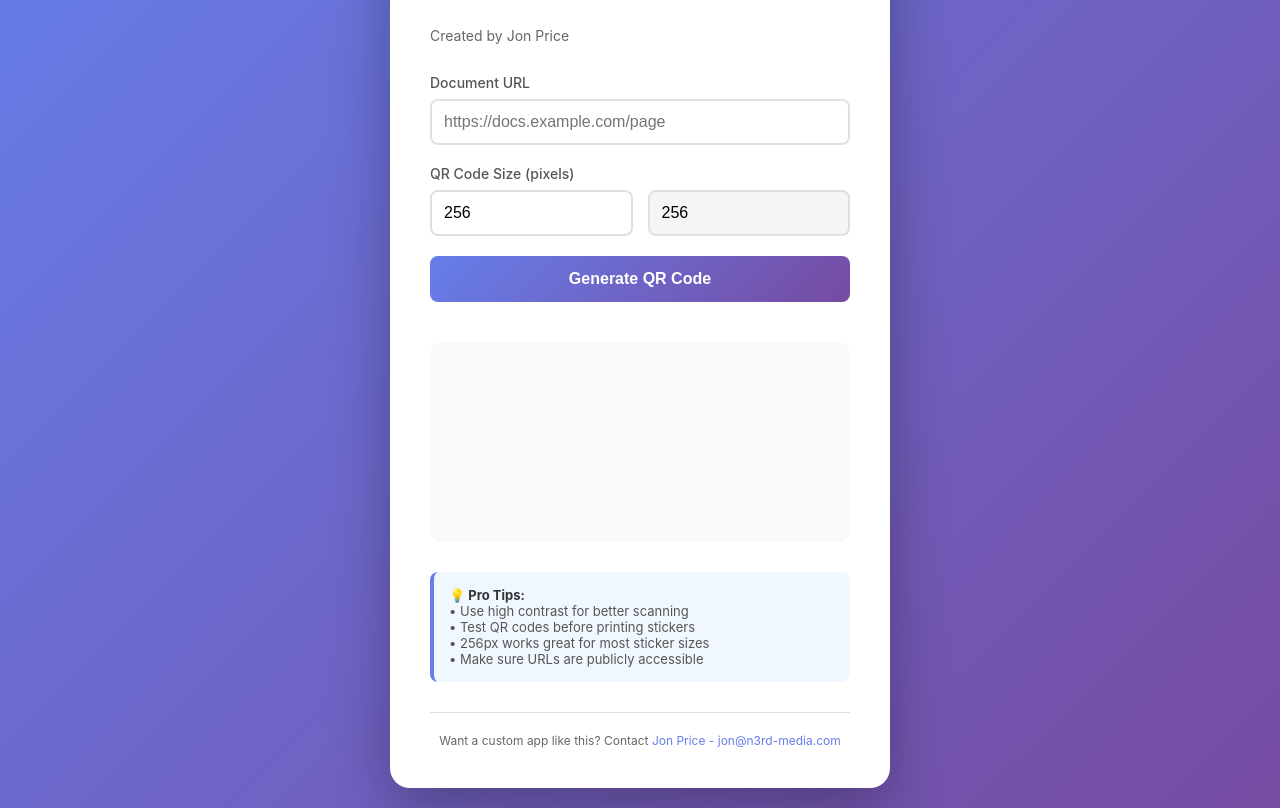
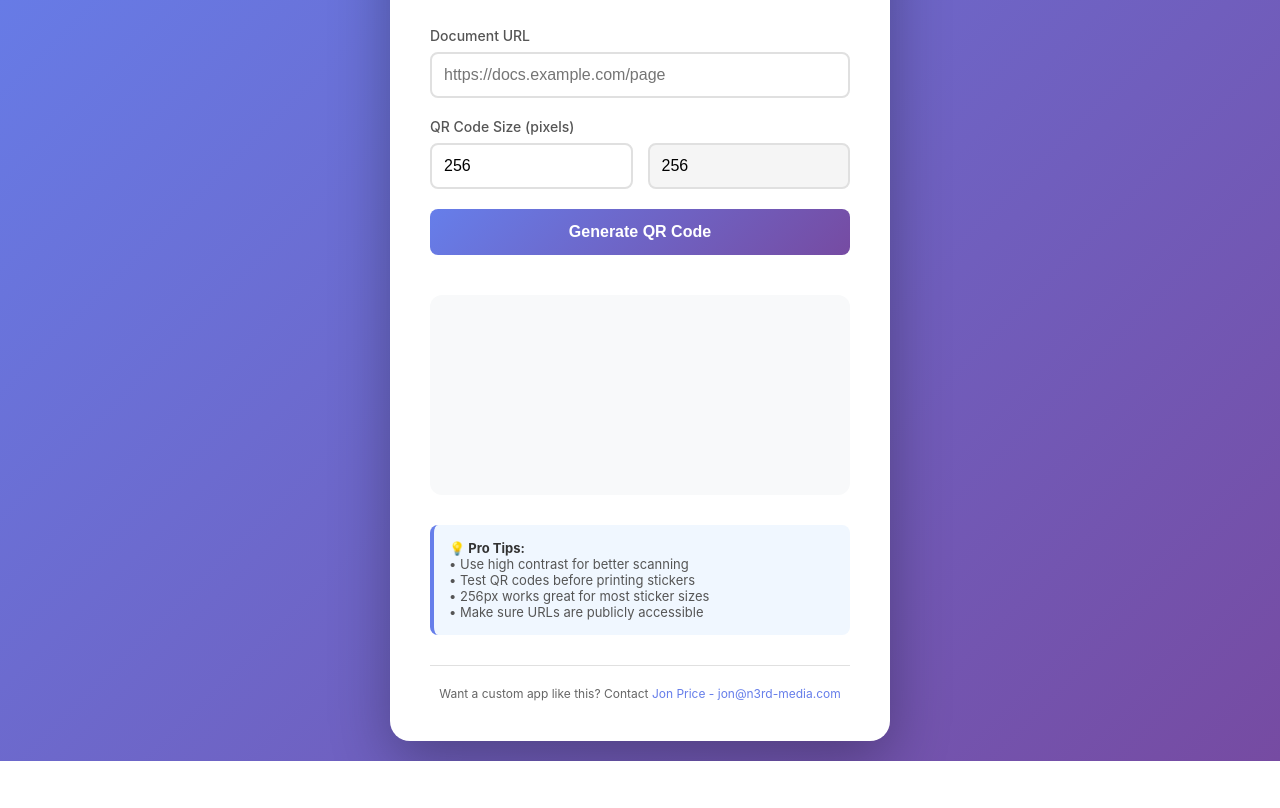
Before and after one commit to jon-the-dev/qr-gen, a plain HTML site: page docs/index.html in a window 1280 px wide. Shown: the part 124-932 px from the top of the page. After the commit the page ends 885 px from the top, so only its background shows below. Drawn offline with Linux system fonts and the light colour scheme.

Commit message:
updated header

```diff
--- a/docs/index.html
+++ b/docs/index.html
@@ -164,7 +164,7 @@
     <div class="container">
         <h1>🎯 QR Code Generator</h1>
         <p class="subtitle">Create QR codes for your documentation stickers</p>
-        <p class="subtitle">Created by Jon Price</p>
+        <!-- <p class="subtitle">Created by Jon Price</p> -->
 
         <div class="input-group">
             <label for="url">Document URL</label>
```
